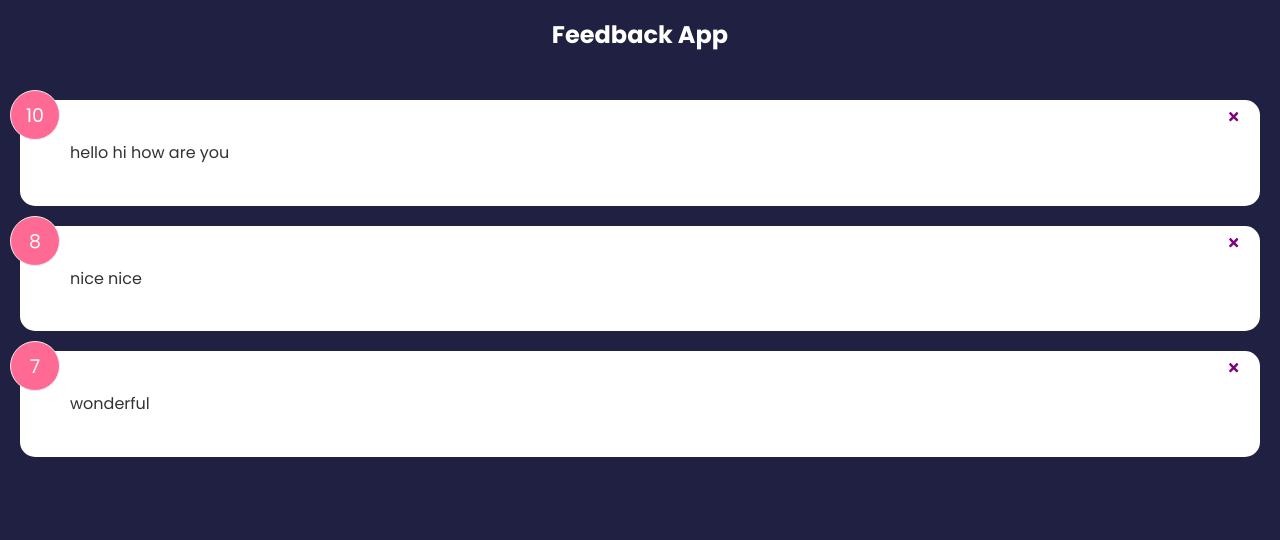
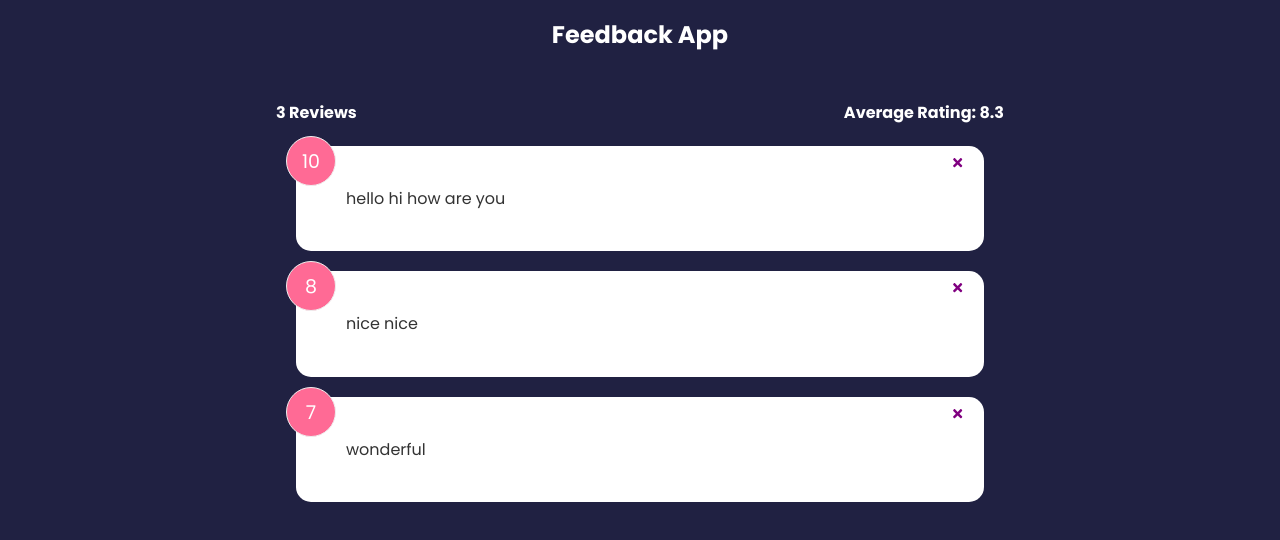
Before and after one commit to EdwinGrigonis/feedback-app, a React (Create React App) app: page / in a window 1280 px wide. Shown: the top 540 px of the page. Built offline with nearby package versions, Linux system fonts and the light colour scheme.

Commit message:
added FeedbackStats

```diff
--- a/src/App.js
+++ b/src/App.js
@@ -1,6 +1,7 @@
 import { useState } from "react";
 import Header from "./components/Header";
 import FeedbackList from "./components/FeedbackList";
+import FeedbackStats from "./components/FeedbackStats";
 import FeedbackData from "./data/FeedbackData";
 
 function App() {
@@ -14,7 +15,10 @@
     return (
         <>
             <Header text="Feedback App" />
-            <FeedbackList feedback={feedback} handleDelete={deleteFeedback} />
+            <div className="container">
+                <FeedbackStats feedback={feedback} />
+                <FeedbackList feedback={feedback} handleDelete={deleteFeedback} />
+                </div>
         </>
     )
 }
--- /dev/null
+++ b/src/components/FeedbackStats.jsx
@@ -0,0 +1,26 @@
+import PropTypes from 'prop-types'
+
+function FeedbackStats({feedback}) {
+
+//Calculate Rating Average
+let average =
+    feedback.reduce((acc, cur) => {
+    return acc + cur.rating
+}, 0) / feedback.length
+
+average = average.toFixed(1).replace(/[.,]0$/, '')
+
+  return (
+    <div className="feedback-stats">
+        {feedback.length === 1 ? <h4>{feedback.length} Review</h4>
+        : <h4>{feedback.length} Reviews</h4>}
+        <h4>Average Rating: {isNaN(average) ? 0 : average}</h4>
+    </div>
+  )
+}
+
+FeedbackStats.propTypes = {
+    feedback: PropTypes.array.isRequired,
+}
+
+export default FeedbackStats
--- a/src/index.css
+++ b/src/index.css
@@ -15,10 +15,6 @@
 
 ul {
   list-style: none;
-}
-
-p {
-  padding: 20px;
 }
 
 .container {
```
